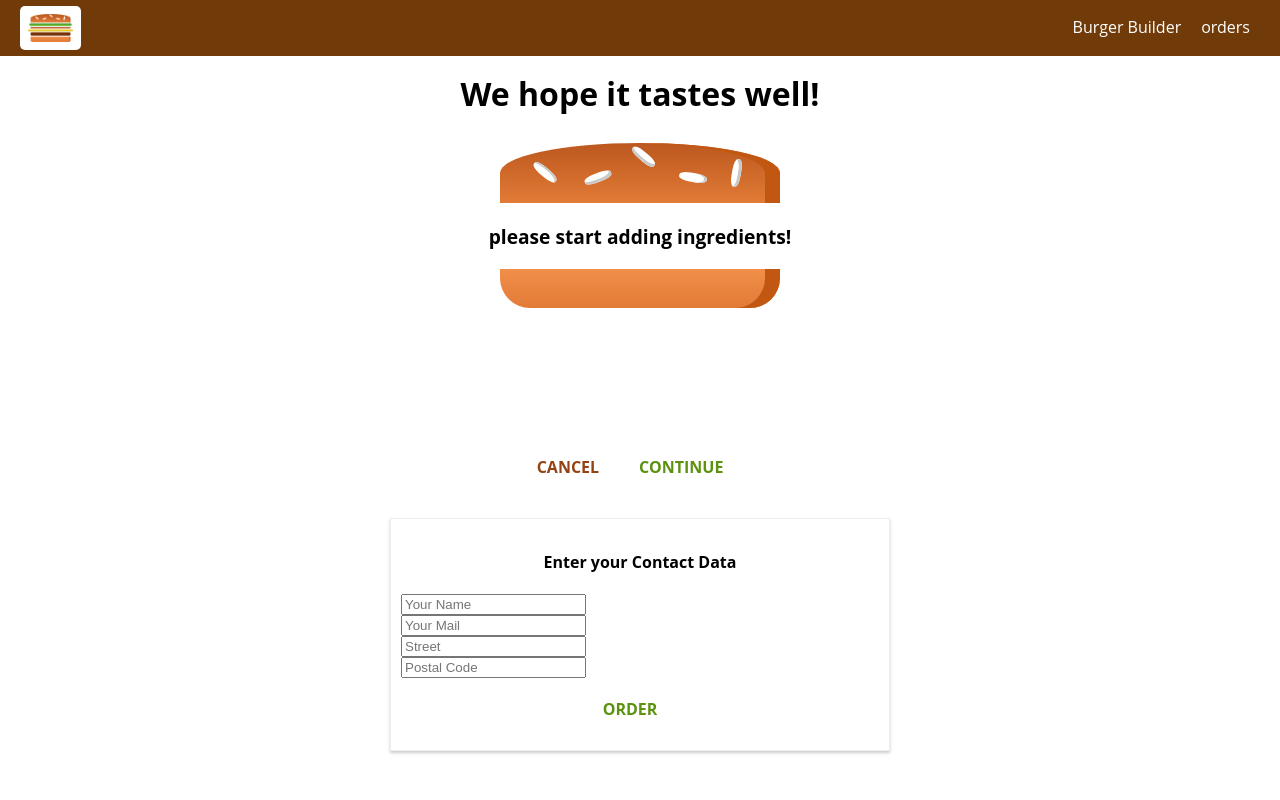
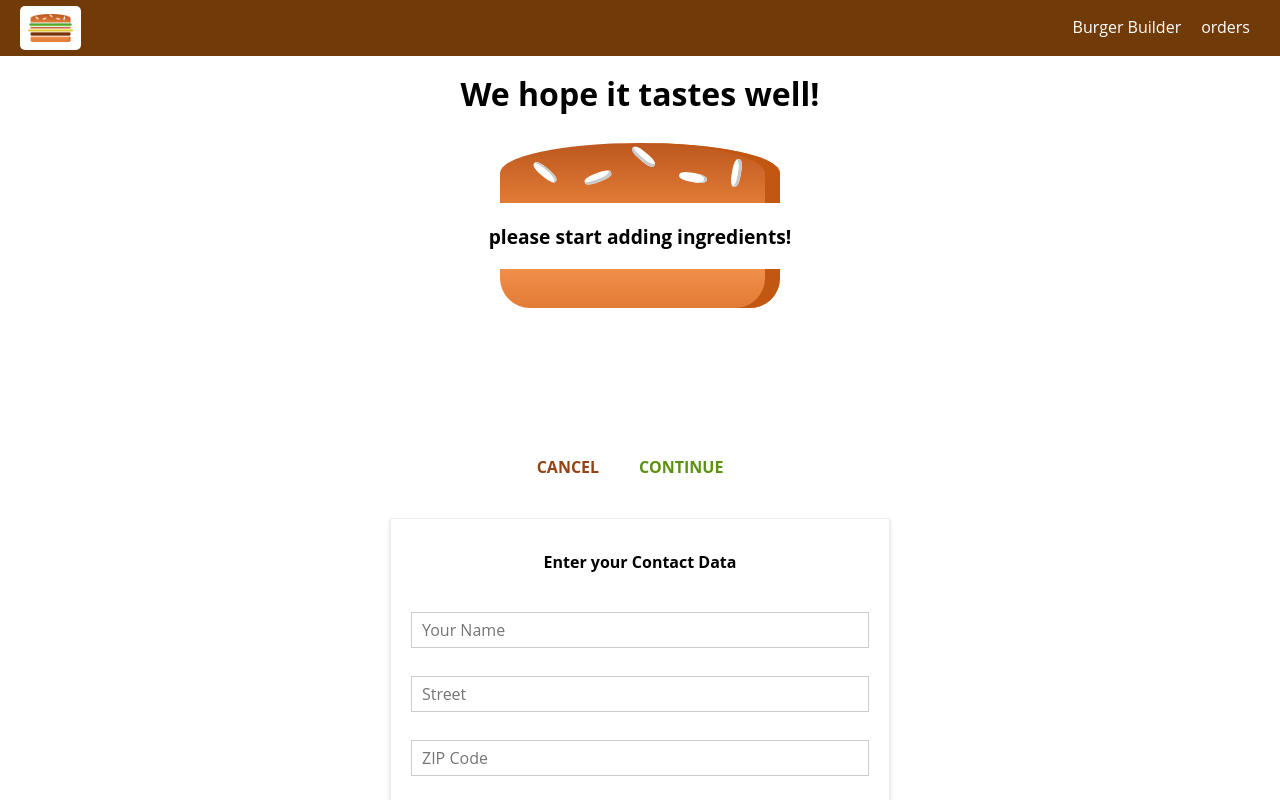
Before and after one commit to waltersgit/udemy-react-burger, a React app: page /checkout in a window 1280 px wide. Both pictures are taken after a click on the button "CONTINUE". Shown: the top 800 px of the page. Built offline with nearby package versions, Linux system fonts and the light colour scheme.

Commit message:
leson 221

```diff
--- /dev/null
+++ b/src/components/UI/Input/Input.css
@@ -0,0 +1,27 @@
+.Input {
+    width: 100%;
+    padding: 10px;
+    box-sizing: border-box;
+}
+
+.Label {
+    font-weight: bold;
+    display: block;
+    margin-bottom: 8px;
+}
+
+.InputElement {
+    outline: none;
+    border: 1px solid #ccc;
+    background-color: white;
+    font: inherit;
+    padding: 6px 10px;
+    display: block;
+    width: 100%;
+    box-sizing: border-box;
+}
+
+.InputElement:focus {
+    outline: none;
+    background-color: #ccc;
+}
--- /dev/null
+++ b/src/components/UI/Input/Input.js
@@ -0,0 +1,27 @@
+/**
+ * Created by peter on 2018/4/3.
+ */
+import React from 'react';
+import classes from './Input.css';
+const input = (props) => {
+    let inputElement =null;
+    switch (props.elementType){
+        case('input'):
+            inputElement = <input className={classes.InputElement} {...props.elementConfig} value={props.value}/>;
+            break;
+        case('textarea'):
+            inputElement = <textarea className={classes.InputElement} {...props.elementConfig} value={props.value}/>;
+            break;
+        default:
+            inputElement = <input className={classes.InputElement} {...props.elementConfig} value={props.value}/>;
+    }
+    return (
+        <div className={classes.Input}>
+            <label className={classes.Label}>{props.label}</label>
+            {inputElement}
+        </div>
+    )
+
+};
+
+export default input;
--- a/src/containers/Checkout/ContactData/ContactData.css
+++ b/src/containers/Checkout/ContactData/ContactData.css
@@ -8,10 +8,6 @@
     box-sizing: border-box;
 }
 
-.Input {
-    display: block;
-}
-
 @media(min-width: 600px){
     .ContactData{
         width: 500px;
--- a/src/containers/Checkout/ContactData/ContactData.js
+++ b/src/containers/Checkout/ContactData/ContactData.js
@@ -4,14 +4,60 @@ import Button from '../../../components/UI/Button/Button';
 import Spinner from '../../../components/UI/Spinner/Spinner';
 import classes from './ContactData.css';
 import axios from '../../../axios-order';
-
+import Input from '../../../components/UI/Input/Input';
 class ContactData extends Component{
     state = {
-        name: '',
-        email: '',
-        address: {
-            street: '',
-            postalCode: ''
+        orderForm:{
+            name: {
+                elemenyType: 'input',
+                elementConfig: {
+                    type: 'text',
+                    placeholder: 'Your Name'
+                },
+                value: ''
+            },
+            street: {
+                elementType: 'input',
+                elementConfig: {
+                    type: 'text',
+                    placeholder: 'Street'
+                },
+                value: ''
+            },
+            zipCode: {
+                elementType: 'input',
+                elementConfig: {
+                    type: 'text',
+                    placeholder: 'ZIP Code'
+                },
+                value: ''
+            },
+            country: {
+                elementType: 'input',
+                elementConfig: {
+                    type: 'text',
+                    placeholder: 'Country'
+                },
+                value: ''
+            },
+            email: {
+                elementType: 'input',
+                elementConfig: {
+                    type: 'email',
+                    placeholder: 'Your E-Mail'
+                },
+                value: ''
+            },
+            deliverMethod: {
+                elementType: 'select',
+                elementConfig: {
+                    options: [
+                        {value: 'fastest',displayValue: 'Fastest'},
+                        {value: 'cheapest',displayValue: 'Cheapest'}
+                    ]
+                },
+                value: ''
+            }
         },
         loading: false
     }
@@ -21,17 +67,7 @@ class ContactData extends Component{
         this.setState({loading: true});
         const order = {
             ingredients: this.props.ingredients,
-            price: this.props.price,
-            customer: {
-                name: 'Max Schwarzmuiller',
-                address: {
-                    street: 'Teststreet 1',
-                    zipCode: '41352',
-                    country: 'Germany'
-                },
-                email: 'test@test.com'
-            },
-            deliveryMethod: 'fastest'
+            price: this.props.price
         }
         axios.post('/orders.json',order)
             .then(response => {
@@ -44,12 +80,22 @@ class ContactData extends Component{
     }
 
     render () {
+        const formElementsArray = [];
+        for(let key in this.state.orderForm){
+            formElementsArray.push({
+                id: key,
+                config: this.state.orderForm[key]
+            })
+        }
         let form = (
             <form>
-                <input className={classes.Input} type="text" name="name" placeholder="Your Name" />
-                <input className={classes.Input} type="text" name="email" placeholder="Your Mail" />
-                <input className={classes.Input} type="text" name="street" placeholder="Street" />
-                <input className={classes.Input} type="text" name="postal" placeholder="Postal Code" />
+                {formElementsArray.map(formElement => (
+                    <Input
+                        key={formElement.id}
+                        elementType={formElement.config.elementType}
+                        elementConfig={formElement.config.elementConfig}
+                        value={formElement.config.value}/>
+                ))}
                 <Button btnType="Success" clicked={this.orderHandler}>ORDER</Button>
             </form>
         );
```
